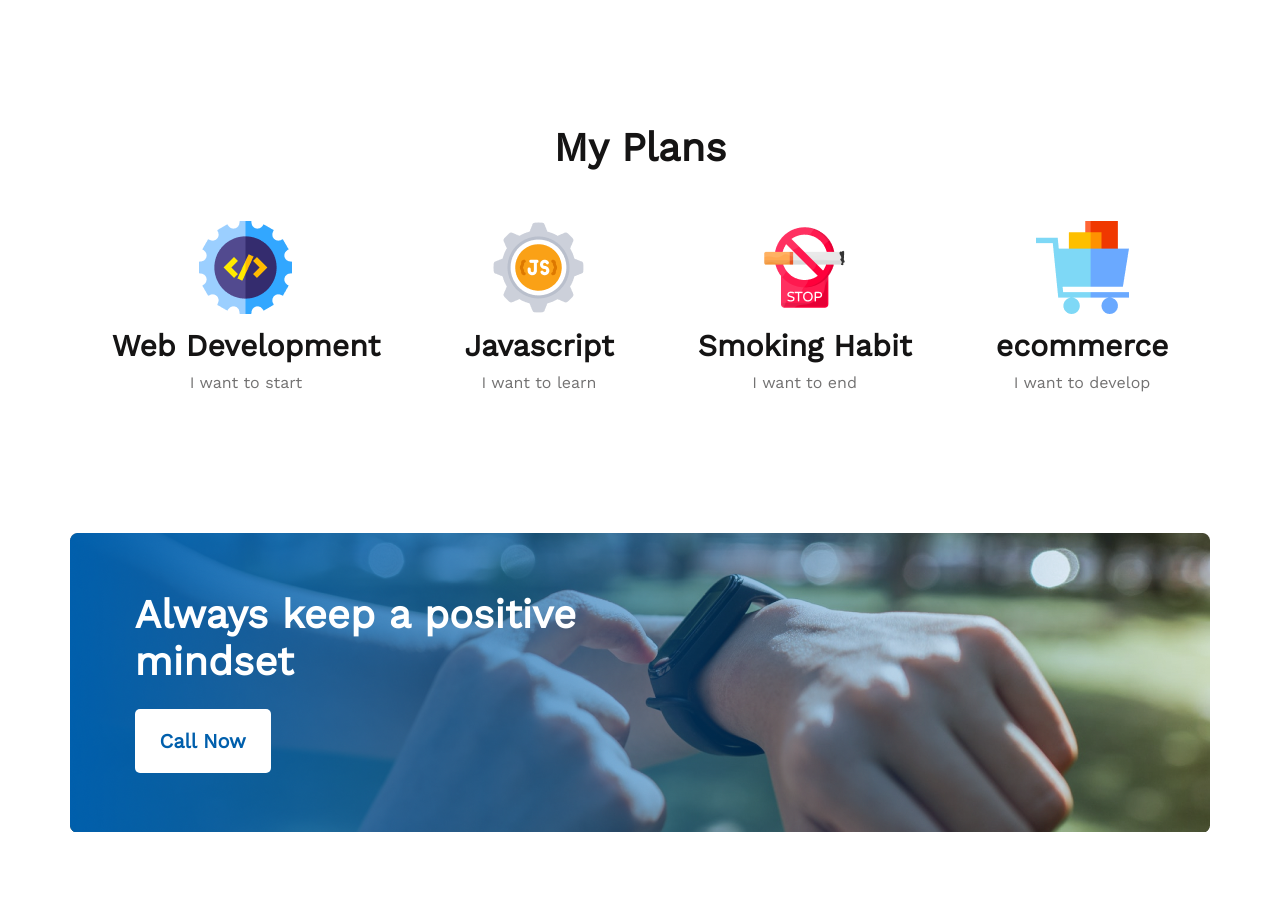
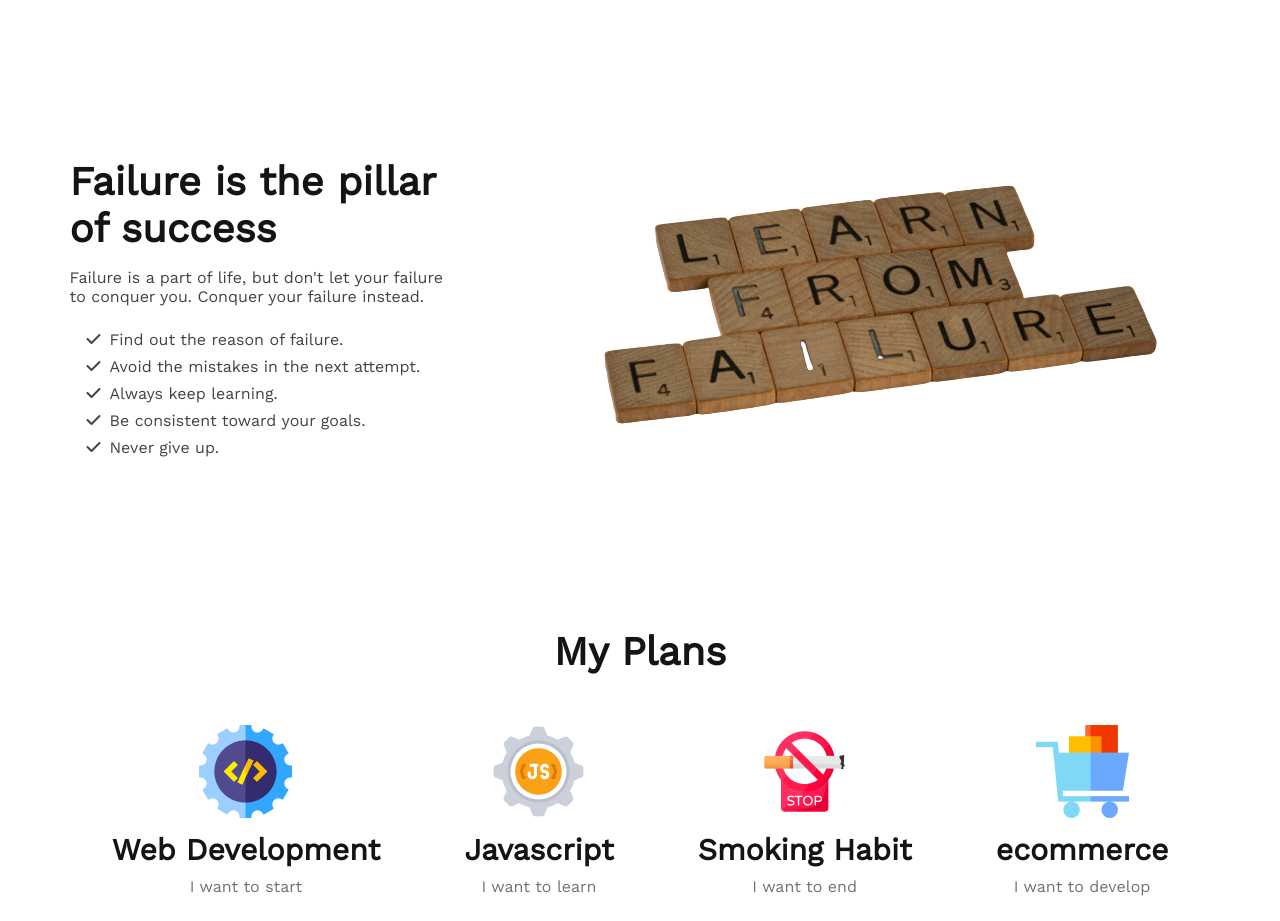
Before and after one commit to AsifAliSabbir/assignment1, a plain HTML site: page index.html in a window 1280 px wide. Shown: the part 1660-2581 px from the top of the page. Drawn offline with nearby package versions, Linux system fonts and the light colour scheme.

Commit message:
bonus content

```diff
--- a/index.html
+++ b/index.html
@@ -54,7 +54,29 @@
                     </ul>
                 </div>
             </article>
+
+
+
+            <article class="failures" style="margin-top:130px">
+
+                <div class="failureText">
+                    <h2 class="section-title">Failure is the pillar of success</h2>
+                    <p class="section-description">
+                        Failure is a part of life, but don't let your failure to conquer you. Conquer your failure instead.
+                    </p>
+                    <ul class="fa-ul">
+                        <li><span class="fa-li"><i class="fa-solid fa-check"></i></span> Find out the reason of failure.</li>
+                        <li><span class="fa-li"><i class="fa-solid fa-check"></i></span> Avoid the mistakes in the next attempt.</li>
+                        <li><span class="fa-li"><i class="fa-solid fa-check"></i></span> Always keep learning.</li>
+                        <li><span class="fa-li"><i class="fa-solid fa-check"></i></span> Be consistent toward your goals.</li>
+                        <li><span class="fa-li"><i class="fa-solid fa-check"></i></span> Never give up.</li>
+                    </ul>
+                </div>
+                <img src="./images/learn1.png" alt="learn1">
+            </article>
         </section>
+
+
 
         <section>
             <article class="my-plans">
```
Also changed, not shown: images/learn1.png (added).
